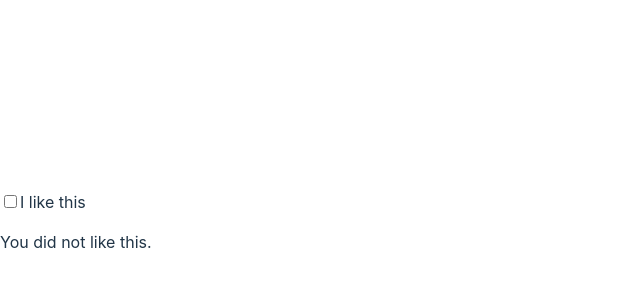
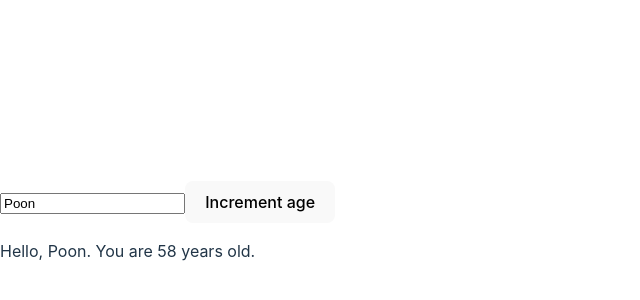
Before and after one commit to somboonnontaganok/function-react, a React (Vite) app: page / in a window 1280 px wide. Shown: the part 170-470 px from the top of the page, without its empty margins (0-640 px from the left). Built offline with nearby package versions, Linux system fonts and the light colour scheme.

Commit message:
two const name and age

```diff
--- a/src/App.jsx
+++ b/src/App.jsx
@@ -1,23 +1,19 @@
 import { useState } from "react";
 
-export default function MyCheckbox() {
-    const [linked, setLinked] = useState(false);
-
-    function handleChange(e) {
-        setLinked(e.target.checked);
-    }
+export default function Form() {
+    const [name, setName] = useState('Poon');
+    const [age, setAge] = useState(58);
 
     return (
         <>
-            <label>
-                <input
-                type="checkbox"
-                checked={linked}
-                onChange={handleChange}
-                />
-                I like this
-            </label>
-            <p>You {linked ? 'liked' : 'did not like'} this.</p>
+            <input
+                value={name}
+                onChange={e => setName(e.target.value)}
+            />
+            <button onClick={() => setAge(age + 1)}>
+                Increment age
+            </button>
+            <p>Hello, {name}. You are {age} years old.</p>
         </>
     )
 }
```
Also changed, not shown: 1 other file (tests, documents, lock files or other folders).
